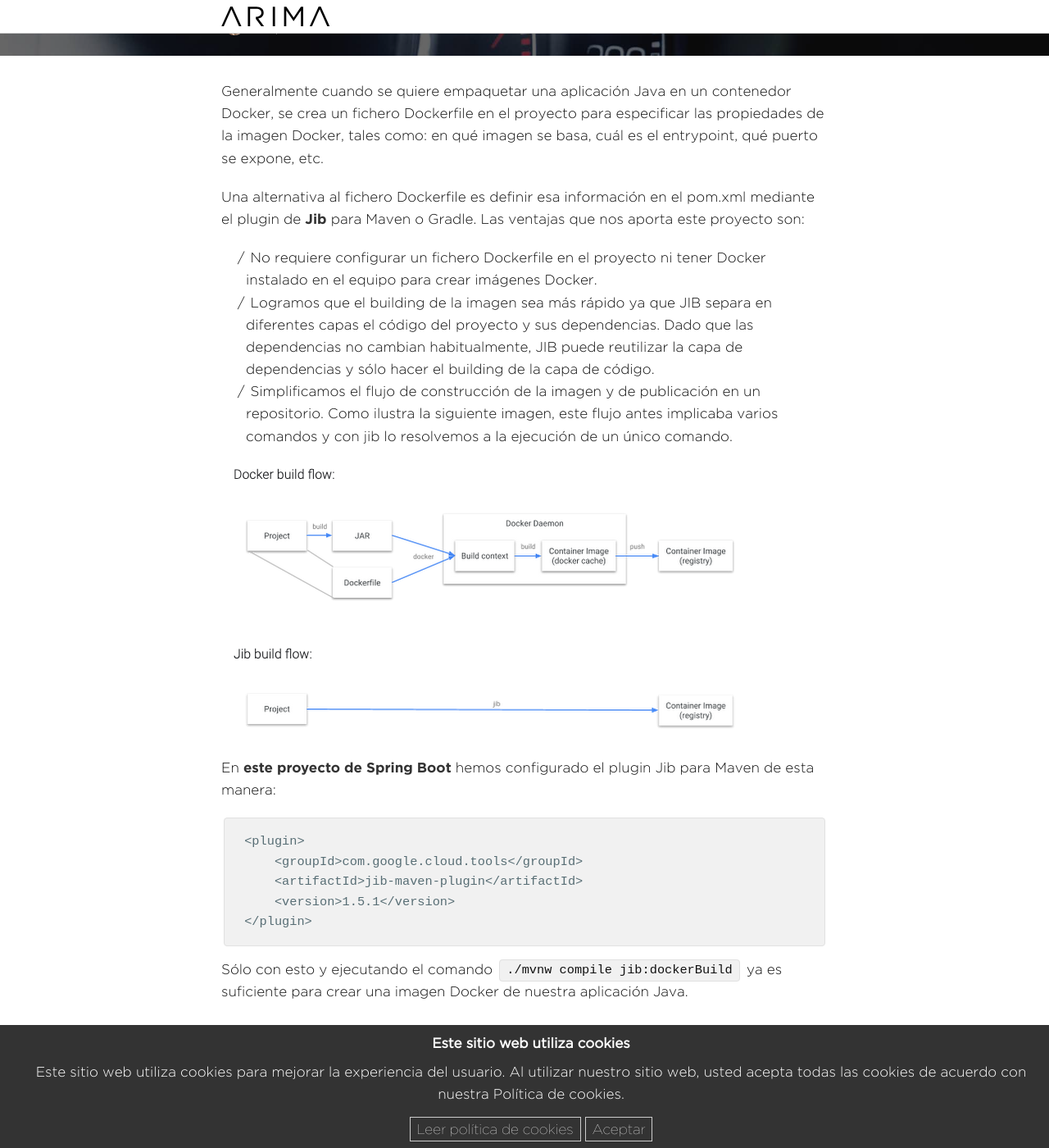
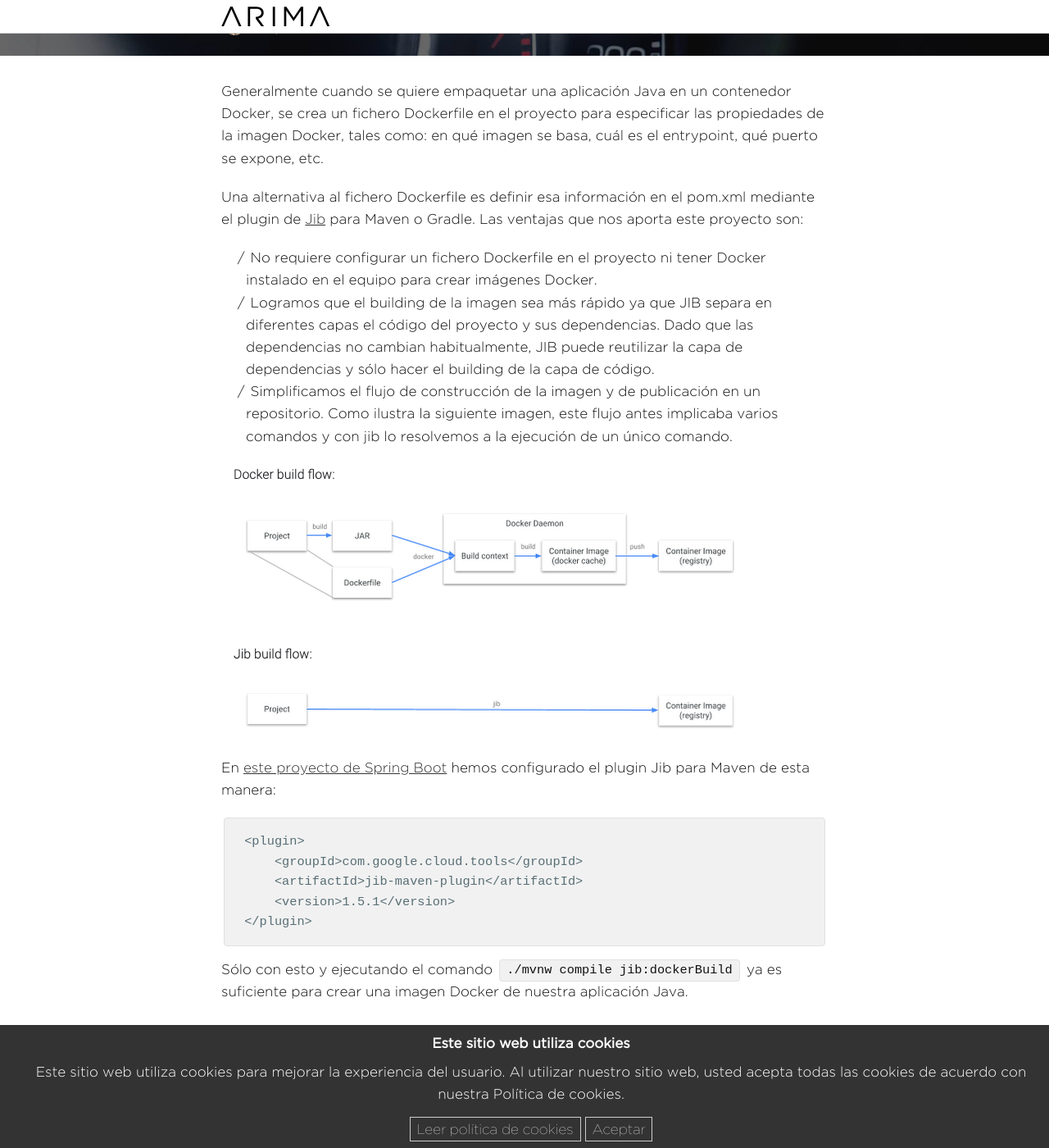
Before and after one commit to wearearima/blog, a Jekyll site: the page built from _posts/2019-09-11-java-docker-building-with-jib.markdown, in a window 1280 px wide and 1400 px high, scrolled down 272 px. Shown: the whole window at 82% size. Built offline with Jekyll 4.4.1, drawn with Linux system fonts in a browser that asks for light colours; some web fonts are replaced.

Commit message:
Update link styles

```diff
--- a/_sass/partials/_posts.scss
+++ b/_sass/partials/_posts.scss
@@ -8,7 +8,6 @@
   position: relative;
   margin-top: 40px;
   padding-bottom: 4em;
-
   .post-header {
     height: $post-header-height;
     margin-bottom: $spacing-unit;
@@ -134,4 +133,8 @@
       padding-right: 7px;
     }
   }
+  a {
+    font-family: gotham_light, Arial, Helvetica, sans-serif;
+    text-decoration: underline;
+  }
 }
```
